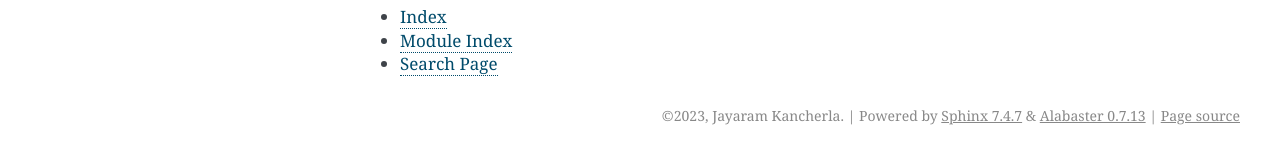
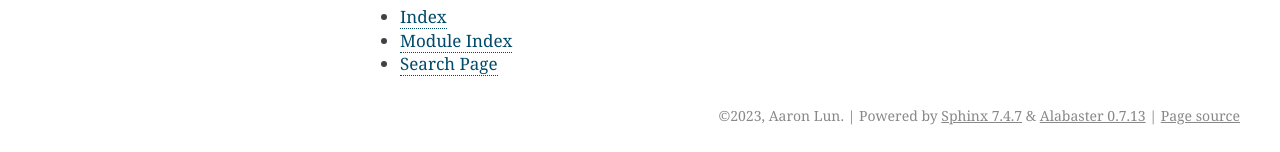
Before and after one commit to BiocPy/cpptypes, a Sphinx documentation site: the page built from docs/index.md, in a window 1280 px wide. Shown: the part 922-1074 px from the top of the page. Built offline with Sphinx 7.4.7, drawn with Linux system fonts in a browser that asks for light colours.

Commit message:
change to AL

```diff
--- a/docs/conf.py
+++ b/docs/conf.py
@@ -106,7 +106,7 @@ master_doc = "index"
 
 # General information about the project.
 project = "ctypes-wrapper"
-copyright = "2023, Jayaram Kancherla"
+copyright = "2023, Aaron Lun"
 
 # The version info for the project you're documenting, acts as replacement for
 # |version| and |release|, also used in various other places throughout the
@@ -264,7 +264,7 @@ latex_elements = {
 # Grouping the document tree into LaTeX files. List of tuples
 # (source start file, target name, title, author, documentclass [howto/manual]).
 latex_documents = [
-    ("index", "user_guide.tex", "ctypes-wrapper Documentation", "Jayaram Kancherla", "manual")
+    ("index", "user_guide.tex", "ctypes-wrapper Documentation", "Aaron Lun", "manual")
 ]
 
 # The name of an image file (relative to this directory) to place at the top of
```
